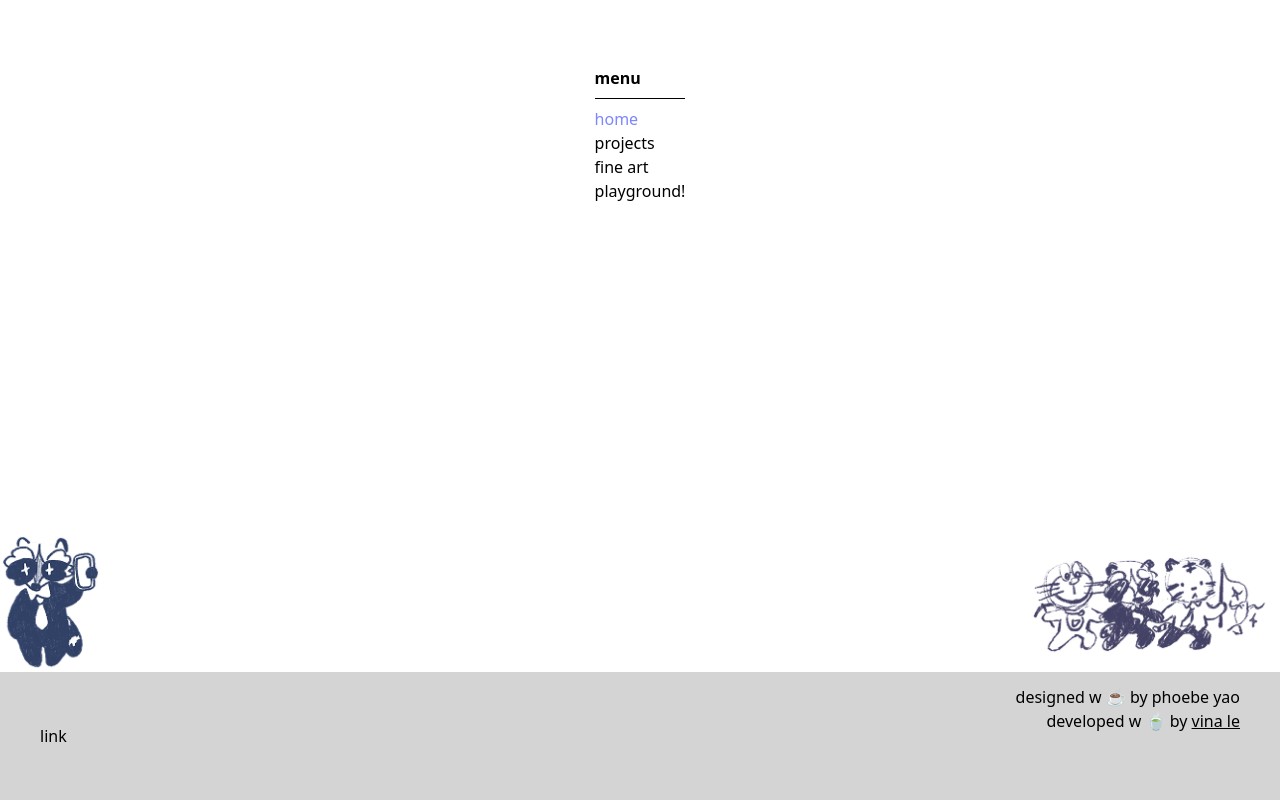
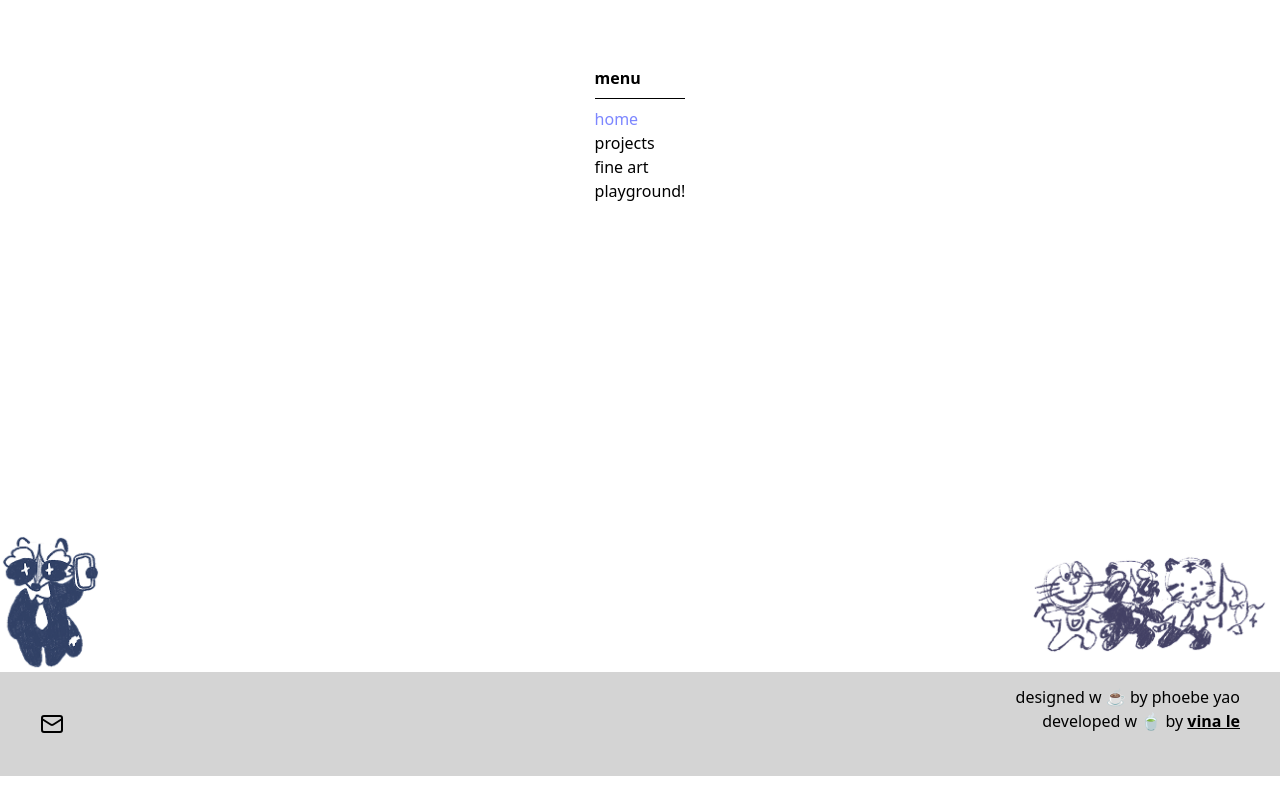
Before and after one commit to vle04/phoebe-portfolio, a Next.js app: page / in a window 1280 px wide. Shown: the part 266-1066 px from the top of the page. After the commit the page ends 1042 px from the top, so only its background shows below. Built offline with nearby package versions, Linux system fonts and the light colour scheme.

Commit message:
added icon package

```diff
--- a/package.json
+++ b/package.json
@@ -12,6 +12,7 @@
     "@sanity/icons": "^3.7.4",
     "@sanity/image-url": "^1.1.0",
     "@sanity/vision": "^3.99.0",
+    "lucide-react": "^0.525.0",
     "next": "15.3.5",
     "next-sanity": "^9.12.3",
     "react": "^19.0.0",
--- a/src/components/Footer.tsx
+++ b/src/components/Footer.tsx
@@ -4,6 +4,7 @@ import Image from "next/image";
 import Link from "next/link";
 import RaccoonPhone from "@/public/images/raccoon-phone.png";
 import Trio from "@/public/images/trio.png";
+import { Mail } from "lucide-react";
 
 export default function Footer() {
   return (
@@ -25,9 +26,11 @@ export default function Footer() {
       </div>
 
       {/* the rest of the footer */}
-      <div className="flex flex-row justify-between bg-neutral-300 w-full items-center px-[40px] h-[8rem]">
+      <div className="flex flex-row justify-between bg-neutral-300 w-full items-center px-[40px] h-[6.5rem]">
         {/* links container */}
-        <div>link</div>
+        <div>
+          <Mail/>
+        </div>
 
         {/* credits container */}
         <div className="h-full pt-[13px] text-right">
@@ -35,7 +38,7 @@ export default function Footer() {
           <p>
             developed w 🍵 by{" "}
             <Link href={"https://github.com/vle04"} className="underline">
-              vina le
+              <strong>vina le</strong>
             </Link>
           </p>
         </div>
```
Also changed, not shown: 1 other file (tests, documents, lock files or other folders).
